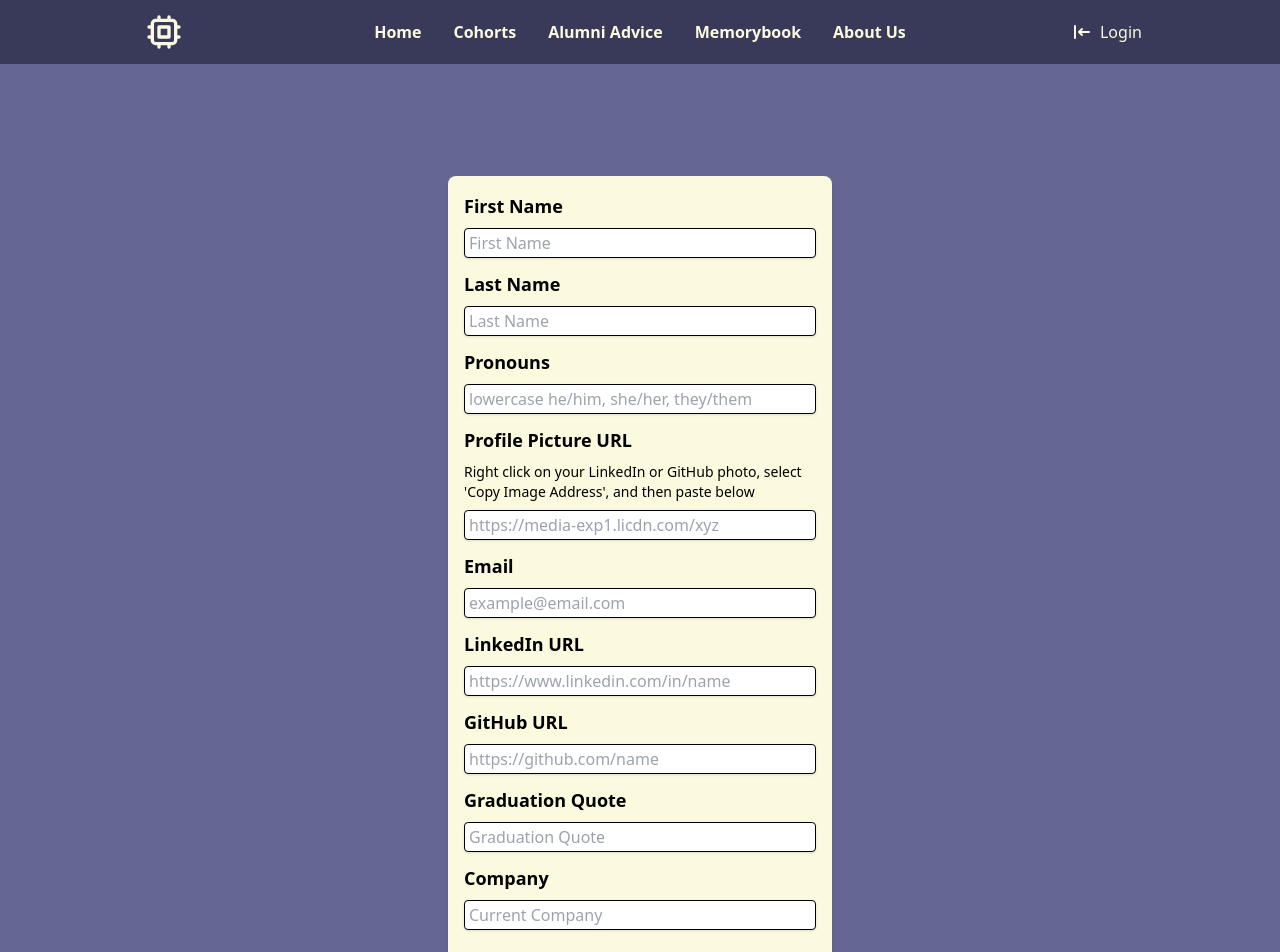
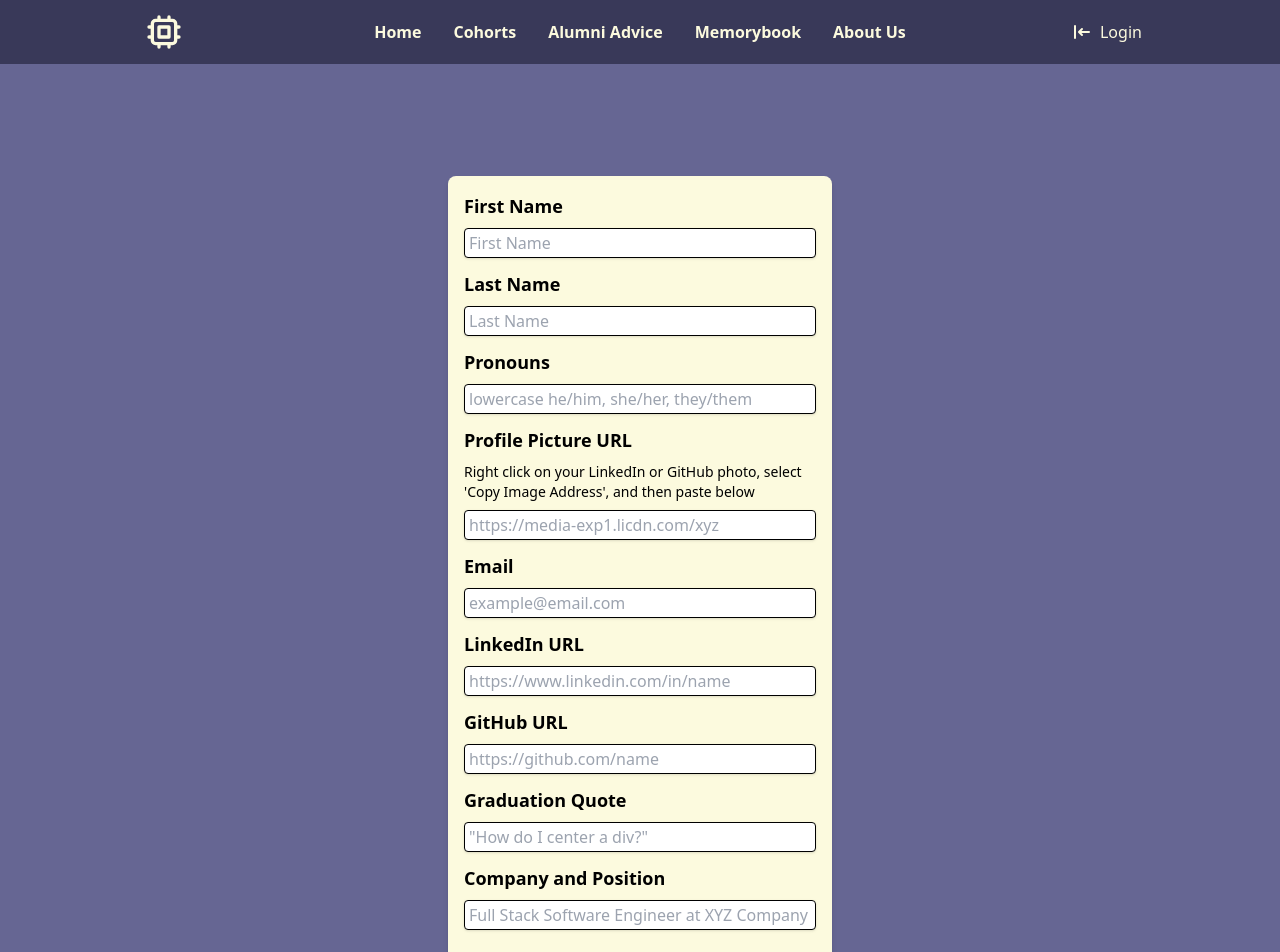
Before and after one commit to alchemy-yearbook-app/front-end, a React app: page /profile/create in a window 1280 px wide. Shown: the top 952 px of the page. Built offline with nearby package versions, Linux system fonts and the light colour scheme; no server answers.

Commit message:
added placeholders for form

```diff
--- a/src/views/ProfileCreateEdit/ProfileCreateEdit.jsx
+++ b/src/views/ProfileCreateEdit/ProfileCreateEdit.jsx
@@ -55,7 +55,6 @@ export default function ProfileCreateEdit() {
                   placeholder="example@email.com"
                 />
               </section>
-
               <section>
                 <label className="block font-bold mb-2 text-lg">
                   LinkedIn URL
@@ -65,7 +64,6 @@ export default function ProfileCreateEdit() {
                   placeholder="https://www.linkedin.com/in/name"
                 />
               </section>
-
               <section>
                 <label className="block font-bold mb-2 text-lg">
                   GitHub URL
@@ -75,31 +73,24 @@ export default function ProfileCreateEdit() {
                   placeholder="https://github.com/name"
                 />
               </section>
-
               <section>
                 <label className="block font-bold mb-2 text-lg">
                   Graduation Quote
                 </label>
                 <input
                   className="shadow appearance-none border rounded w-full py-1 px-1 mb-3 leading-tight focus:outline-none focus:shadow-outline"
-                  placeholder="Graduation Quote"
+                  placeholder='"How do I center a div?"'
                 />
               </section>
-
               <section>
-                <label
-                  className="block font-bold mb-2 text-lg"
-                  htmlFor="password"
-                  aria-label="password"
-                >
-                  Company
+                <label className="block font-bold mb-2 text-lg">
+                  Company and Position
                 </label>
                 <input
                   className="shadow appearance-none border rounded w-full py-1 px-1 mb-3 leading-tight focus:outline-none focus:shadow-outline"
-                  placeholder="Current Company"
+                  placeholder="Full Stack Software Engineer at XYZ Company"
                 />
               </section>
-
               <button
                 type="submit"
                 className="bg-purple text-white hover:bg-darkerpurple py-0.3 font-bold rounded focus:outline-none focus:shadow-outline p-2 mt-8"
```
